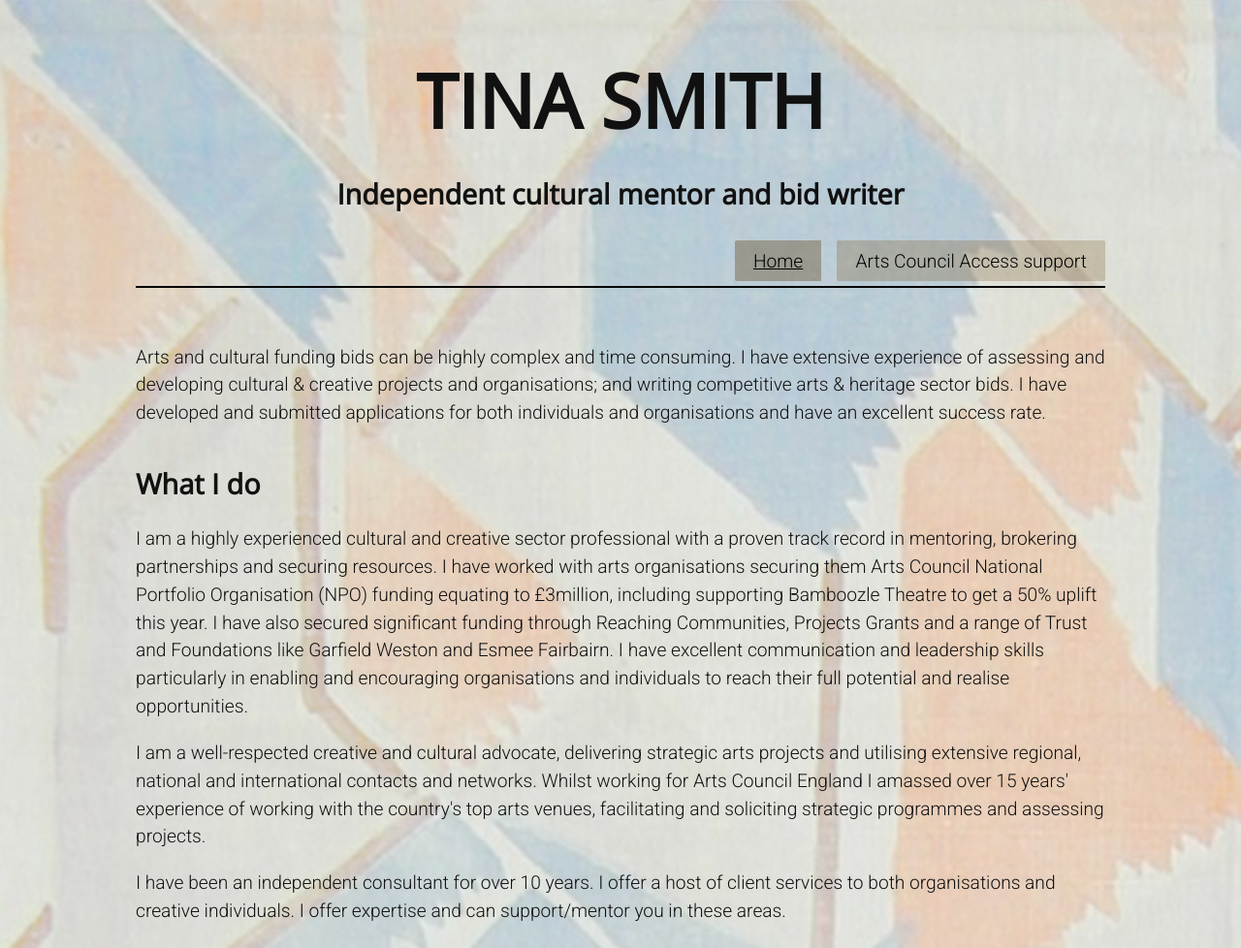
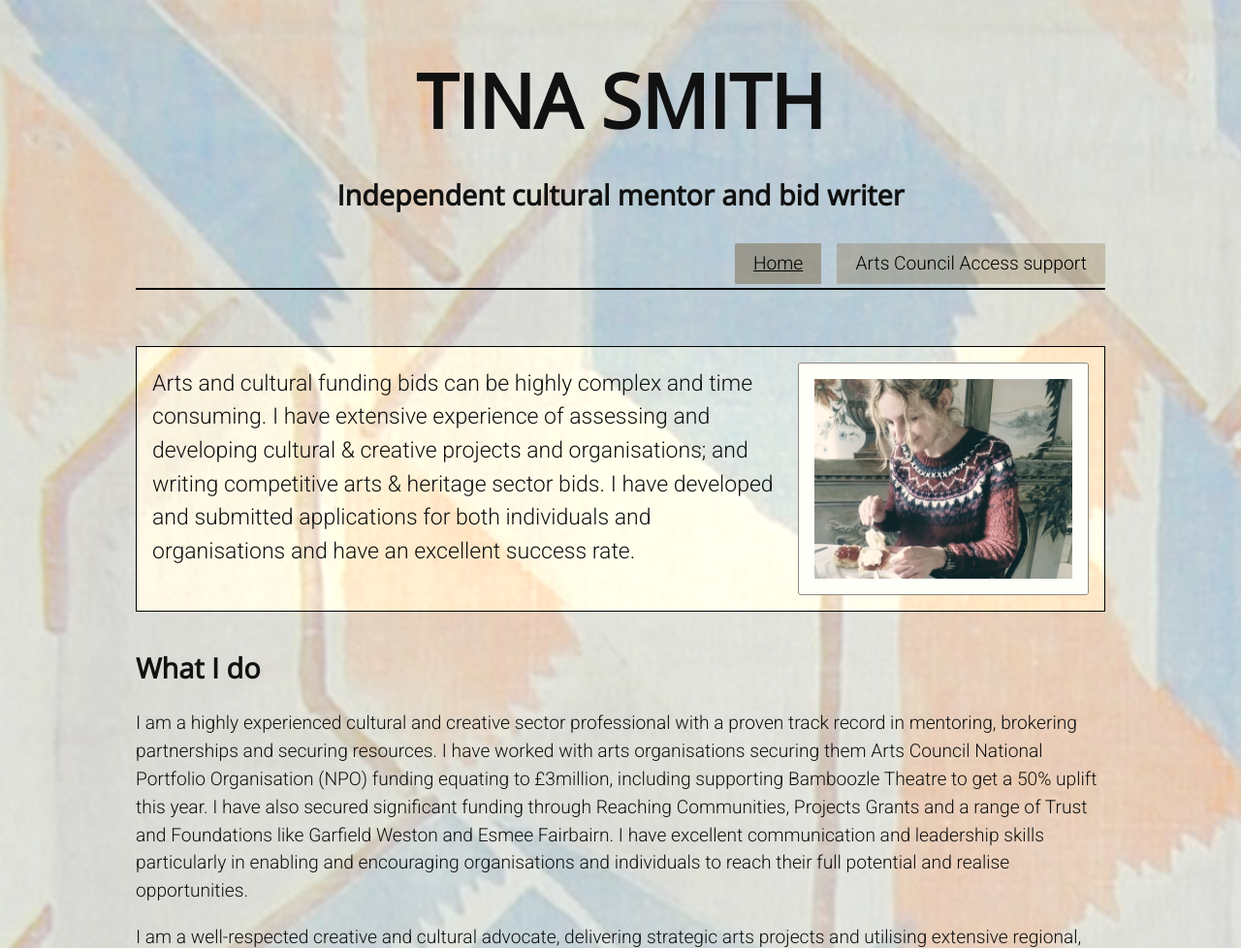
Before and after one commit to ggstuart/aroomofherown, a plain HTML site: page index.html in a window 1280 px wide. Shown: the top 978 px of the page at 97% size. Drawn offline with nearby package versions, Linux system fonts and the light colour scheme.

Commit message:
new Tina image

```diff
--- a/css/master.css
+++ b/css/master.css
@@ -2,7 +2,6 @@ body {
   padding: 0 1em;
   font-family: 'Roboto', sans-serif;
   font-weight: 500;
-  font-size: 1.2em;
   max-width: 1000px;
   margin: auto;
   color: #111;
@@ -10,6 +9,11 @@ body {
   background-image: url("../images/background-light.jpg");
   background-size: 2500px;
   background-blend-mode: overlay;
+}
+@media (min-width: 400px) {
+  body {
+    font-size: 1.2em;
+  }
 }
 
 header {
@@ -23,6 +27,13 @@ header h1 {
   /* font-size: 3em; */
   margin-bottom: 0.2em;
   text-transform: uppercase;
+}
+
+header p {
+  font-family: 'Open Sans', 'Montserrat Alternates', sans-serif;
+  font-size: 1.5em;
+  font-weight: bold;
+  margin-block: 0.8em;
 }
 
 nav {
@@ -129,6 +140,9 @@ blockquote {
 figure {
   margin: 0;
 }
+figcaption {
+  font-size: 0.8em;
+}
 
 
 .row-2,
@@ -205,6 +219,40 @@ ul.griddy img {
   filter: sepia(0.8)
 }
 
+
+.hero {
+  display: grid;
+  gap: 1rem;
+  padding: 1rem;
+  place-items: center;
+  backdrop-filter: contrast(1.2) sepia(0.2);
+  border: 0.5px solid black;
+}
+.hero img {
+  max-width: 500px;
+  filter: sepia(0.3) blur(0.5px);
+}
+.hero p {
+  margin-top: 0;
+  font-size: 1.2em;
+}
+@media (min-width: 800px) {
+  .hero {
+    grid-template-columns: auto 1fr;
+  }
+  .hero p {
+    font-size: 1.0em;
+  }
+  .hero img {
+    min-width: 300px;
+  }
+}
+@media (min-width: 900px) {
+  .hero p {
+    font-size: 1.2em;
+  }
+}
+
 @media (min-width: 400px) {
   header h1 {
     font-size: 3em;
--- a/index.html
+++ b/index.html
@@ -12,21 +12,22 @@
   </head>
   <body>
     <header>
-      <h1>Tina Smith</h1>
-      <h2 id="title">Independent cultural mentor and bid writer</h2>
+      <h1 id="main-title">Tina Smith</h1>
+      <p id="sub-title">Independent cultural mentor and bid writer</p>
       <nav>
         <a href="index.html" class="current">Home</a>
         <a href="access-support.html">Arts Council Access support</a>
       </nav>
     </header>
-    <main>
+    <main aria-labelledby="main-title">
 
-      <section aria-labelledby="title">
+      <section class="hero" aria-labelledby="sub-title">
         <p>
           Arts and cultural funding bids can be highly complex and time consuming.
           I have extensive experience of assessing and developing cultural &amp; creative projects and organisations; and writing competitive arts &amp; heritage sector bids.
           I have developed and submitted applications for both individuals and organisations and have an excellent success rate.
         </p>
+        <img class="framed" src="images/tina.jpg" alt="Tina, preparing a cream tea.">
       </section>
 
       <section aria-labelledby="whatido">
```
Also changed, not shown: access-support.html (+2 -2 lines), images/tina.jpg (added).
